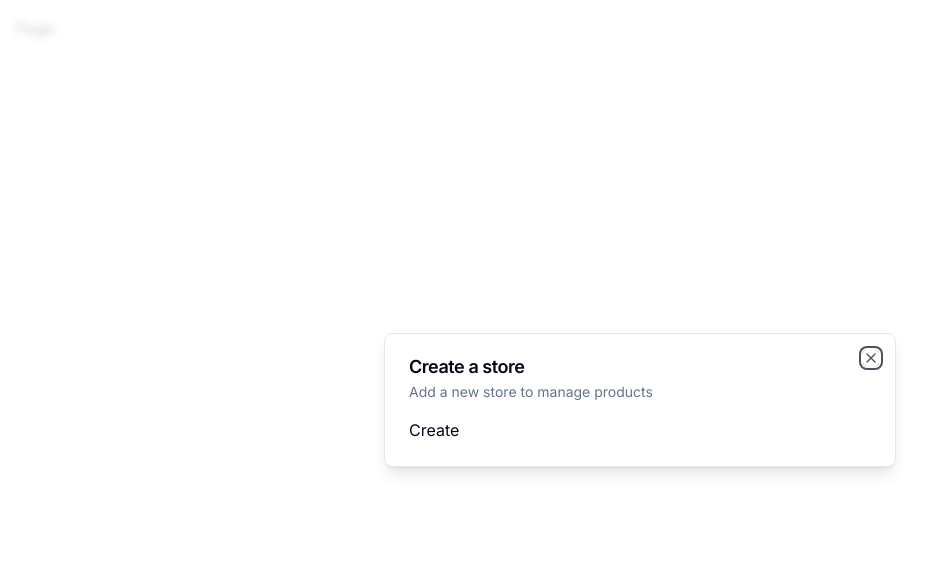
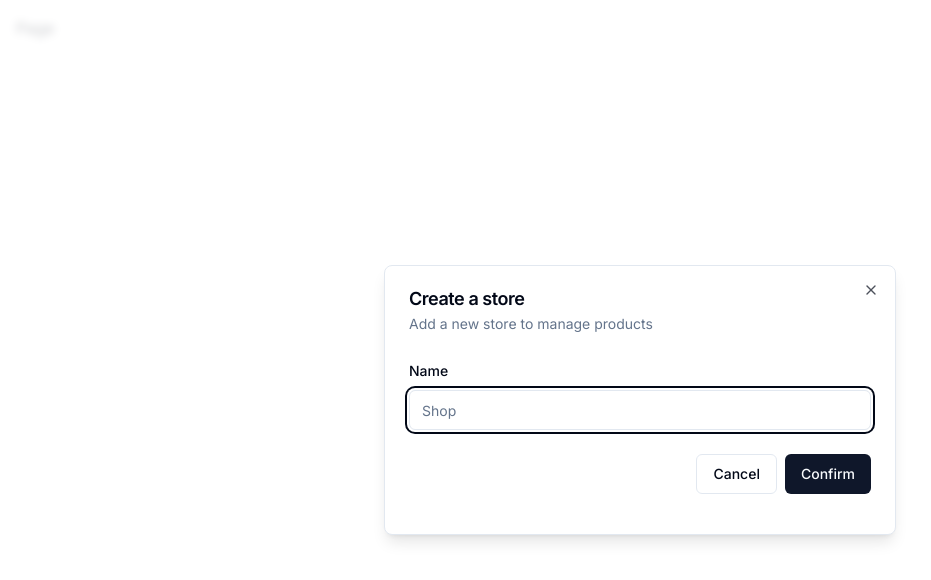
Before and after one commit to fxso/Lumify-admin, a Next.js app: page / in a window 1280 px wide. Shown: the top 580 px of the page, without its empty margins (0-931 px from the left). Built offline with nearby package versions, Linux system fonts and the light colour scheme.

Commit message:
📱 Added the create store form

```diff
--- a/components/interface/modals/storeModal.tsx
+++ b/components/interface/modals/storeModal.tsx
@@ -1,10 +1,34 @@
 "use client";
+
+import * as z from "zod";
+import { useForm } from "react-hook-form";
+import { zodResolver } from "@hookform/resolvers/zod";
 
 import { useStoreModal } from "@/hooks/useStoreModal";
 import { Modal } from "@/components/interface/modal";
+import { Form, FormControl, FormField, FormItem, FormLabel, FormMessage } from "@/components/ui/form";
+import { Input } from "@/components/ui/input";
+import { Button } from "@/components/ui/button";
+
+const formSchema = z.object({
+    name: z.string().min(4),
+});
 
 export const StoreModal = () => {
     const storeModal = useStoreModal();
+
+    const form = useForm<z.infer<typeof formSchema>>({
+        resolver: zodResolver(formSchema),
+        defaultValues: {
+            name: "",
+        }
+    });
+
+    const onSubmit = async (values: z.infer<typeof formSchema>) => {
+        console.log(values);
+        //TODO: store creating options
+    }
+
     return (
         <Modal
             title="Create a store"
@@ -12,7 +36,33 @@
             isOpen={storeModal.isOpen}
             onClose={storeModal.onClose}
         >
-            Create
+           <div>
+                <div className="space-y-4 py-2 pb-4">
+                    <Form {...form}>
+                        <form onSubmit={form.handleSubmit(onSubmit)}>
+                            <FormField
+                                control={form.control}
+                                name="name"
+                                render={({ field }) => (
+                                    <FormItem>
+                                        <FormLabel>Name</FormLabel>
+                                        <FormControl>
+                                            <Input placeholder="Shop" {...field} />
+                                        </FormControl>
+                                        <FormMessage />
+                                    </FormItem>
+                                )}
+                            />
+
+                            <div className="pt-6 space-x-2 flex items-center justify-end w-full">
+                                <Button variant="outline" onClick={storeModal.onClose}>Cancel</Button>
+                                <Button type="submit">Confirm</Button>
+                            </div>
+
+                        </form>
+                    </Form>
+                </div>
+           </div>
     </Modal>
     )
 }
```
